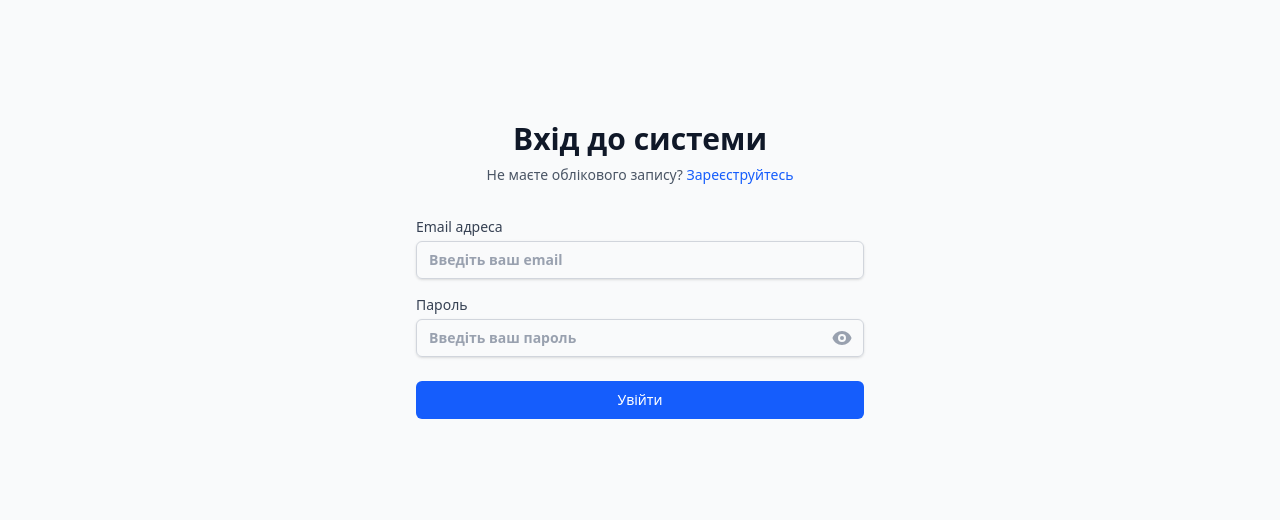
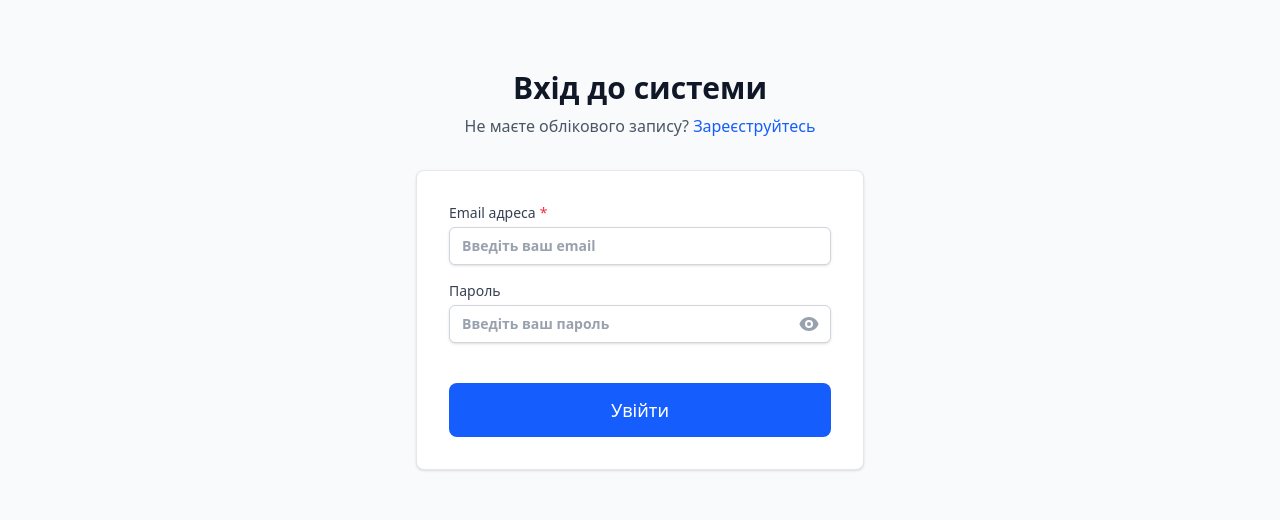
Before and after one commit to zodmy/SiriusAuto, a Next.js app: page /login in a window 1280 px wide. Shown: the part 132-652 px from the top of the page. Built offline with nearby package versions, Linux system fonts and the light colour scheme; no server answers.

Commit message:
refactor: migrate admin login and login pages to universal components

```diff
--- a/src/app/admin/page.tsx
+++ b/src/app/admin/page.tsx
@@ -2,16 +2,16 @@
 
 import { useState, useEffect, useCallback } from 'react';
 import { useRouter } from 'next/navigation';
-import { HiEye, HiEyeOff, HiLockClosed } from 'react-icons/hi';
+import { HiLockClosed } from 'react-icons/hi';
 import LoadingSpinner from '@/components/LoadingSpinner';
 import Button from '@/components/Button';
+import PasswordInput from '@/components/PasswordInput';
 
 export default function AdminLogin() {
   const [password, setPassword] = useState('');
   const [error, setError] = useState('');
   const [isChecking, setIsChecking] = useState(true);
   const [isSubmitting, setIsSubmitting] = useState(false);
-  const [showPassword, setShowPassword] = useState(false);
   const router = useRouter();
 
   useEffect(() => {
@@ -94,28 +94,23 @@ export default function AdminLogin() {
             </div>
             <h1 className='text-2xl font-bold text-gray-900 mb-2'>Адміністративна панель</h1>
             <p className='text-gray-600'>Введіть пароль для доступу до системи управління</p>
-          </div>
+          </div>          <form onSubmit={handleLogin} className='space-y-6'>
+            <PasswordInput
+              id='password'
+              value={password}
+              onChange={(e) => setPassword(e.target.value)}
+              placeholder='Введіть ваш пароль'
+              label='Пароль адміністратора'
+              disabled={isSubmitting}
+              autoFocus
+              autoComplete='current-password'
+              error={error}
+              className='w-full px-4 py-3 text-base'
+            />
 
-          <form onSubmit={handleLogin} className='space-y-6'>
-            <div>
-              <label htmlFor='password' className='block text-sm font-medium text-gray-700 mb-2'>
-                Пароль адміністратора
-              </label>
-              <div className='relative'>
-                <input id='password' type={showPassword ? 'text' : 'password'} value={password} onChange={(e) => setPassword(e.target.value)} placeholder='Введіть ваш пароль' className='w-full px-4 py-3 pr-12 border border-gray-300 rounded-lg shadow-sm placeholder-gray-400 focus:outline-none focus:ring-2 focus:ring-blue-500 focus:border-blue-500 text-gray-900 bg-white transition-colors' disabled={isSubmitting} autoFocus autoComplete='current-password' aria-describedby={error ? 'password-error' : undefined} />
-                <button type='button' onClick={() => setShowPassword(!showPassword)} className='absolute right-3 top-1/2 -translate-y-1/2 text-gray-400 hover:text-gray-600 focus:outline-none focus:text-gray-600 transition-colors' disabled={isSubmitting} aria-label={showPassword ? 'Сховати пароль' : 'Показати пароль'}>
-                  {showPassword ? <HiEyeOff className='w-5 h-5' aria-hidden='true' /> : <HiEye className='w-5 h-5' aria-hidden='true' />}
-                </button>
-              </div>
-            </div>
-            {error && (
-              <div id='password-error' className='bg-red-50 border border-red-200 rounded-lg p-3 text-red-700 text-sm' role='alert'>
-                {error}
-              </div>
-            )}{' '}
             <Button type='submit' isLoading={isSubmitting} disabled={!password.trim()} fullWidth size='lg'>
               Увійти до панелі
-            </Button>{' '}
+            </Button>
           </form>
         </div>
       </div>
--- a/src/app/login/page.tsx
+++ b/src/app/login/page.tsx
@@ -4,16 +4,17 @@ import { useState, useEffect, Suspense } from 'react';
 import { useRouter, useSearchParams } from 'next/navigation';
 import Link from 'next/link';
 import { useAuth } from '@/lib/components/AuthProvider';
-import Header from '@/components/Header';
-import Footer from '@/components/Footer';
-import { HiEye, HiEyeOff } from 'react-icons/hi';
+import AuthLayout from '@/components/AuthLayout';
+import FormField from '@/components/FormField';
+import PasswordInput from '@/components/PasswordInput';
+import Button from '@/components/Button';
+import Alert from '@/components/Alert';
 
 function LoginForm() {
   const [email, setEmail] = useState('');
   const [password, setPassword] = useState('');
   const [error, setError] = useState('');
   const [isSubmitting, setIsSubmitting] = useState(false);
-  const [showPassword, setShowPassword] = useState(false);
   const [successMessage, setSuccessMessage] = useState('');
   const router = useRouter();
   const searchParams = useSearchParams();
@@ -49,83 +50,67 @@ function LoginForm() {
     }
     setIsSubmitting(false);
   };
+  return (
+    <AuthLayout
+      title="Вхід до системи"
+      subtitle={
+        <p>
+          Не маєте облікового запису?{' '}
+          <Link
+            href={`/register${searchParams.get('redirect') ? `?redirect=${searchParams.get('redirect')}` : ''}`}
+            className="font-medium text-blue-600 hover:text-blue-500 transition-colors"
+          >
+            Зареєструйтесь
+          </Link>
+        </p>
+      }
+    >
+      {successMessage && (
+        <Alert type="success" message={successMessage} className="mb-6" />
+      )}
 
-  return (
-    <div className='flex flex-col min-h-screen bg-gray-50'>
-      <Header />
-      <div className='flex-grow flex items-center justify-center py-12 px-4 sm:px-6 lg:px-8'>
-        {' '}
-        <div className='max-w-md w-full space-y-8'>
-          <div className='text-center'>
-            <h2 className='text-3xl font-extrabold text-gray-900'>Вхід до системи</h2>{' '}
-            <p className='mt-2 text-sm text-gray-600'>
-              Не маєте облікового запису?{' '}
-              <Link href={`/register${searchParams.get('redirect') ? `?redirect=${searchParams.get('redirect')}` : ''}`} className='font-medium text-blue-600 hover:text-blue-500 cursor-pointer'>
-                Зареєструйтесь
-              </Link>
-            </p>
-          </div>
-          <form className='mt-8 space-y-6' onSubmit={handleSubmit}>
-            <div className='space-y-4'>
-              <div>
-                <label htmlFor='email' className='block text-sm font-medium text-gray-700'>
-                  Email адреса
-                </label>
-                <div className='mt-1'>
-                  <input id='email' name='email' type='email' autoComplete='email' required value={email} onChange={(e) => setEmail(e.target.value)} className='appearance-none block w-full px-3 py-2 border border-gray-300 rounded-md shadow-sm placeholder-gray-400 focus:outline-none focus:ring-blue-500 focus:border-blue-500 sm:text-sm transition-colors font-semibold text-gray-900' placeholder='Введіть ваш email' />
-                </div>
-              </div>
+      {error && (
+        <Alert type="error" message={error} className="mb-6" />
+      )}
 
-              <div>
-                <label htmlFor='password' className='block text-sm font-medium text-gray-700'>
-                  Пароль
-                </label>
-                <div className='mt-1 relative'>
-                  <input id='password' name='password' type={showPassword ? 'text' : 'password'} autoComplete='current-password' required value={password} onChange={(e) => setPassword(e.target.value)} className='appearance-none block w-full px-3 py-2 pr-10 border border-gray-300 rounded-md shadow-sm placeholder-gray-400 focus:outline-none focus:ring-blue-500 focus:border-blue-500 sm:text-sm transition-colors font-semibold text-gray-900' placeholder='Введіть ваш пароль' />
-                  <button type='button' className='absolute inset-y-0 right-0 pr-3 flex items-center cursor-pointer' onClick={() => setShowPassword(!showPassword)}>
-                    {showPassword ? <HiEyeOff className='h-5 w-5 text-gray-400' /> : <HiEye className='h-5 w-5 text-gray-400' />}
-                  </button>
-                </div>
-              </div>
-            </div>
-            {successMessage && (
-              <div className='rounded-md bg-green-50 p-4 mb-4'>
-                <div className='flex'>
-                  <div className='flex-shrink-0'>
-                    <svg className='h-5 w-5 text-green-400' viewBox='0 0 20 20' fill='currentColor'>
-                      <path fillRule='evenodd' d='M10 18a8 8 0 100-16 8 8 0 000 16zm3.707-9.293a1 1 0 00-1.414-1.414L9 10.586 7.707 9.293a1 1 0 00-1.414 1.414l2 2a1 1 0 001.414 0l4-4z' clipRule='evenodd' />
-                    </svg>
-                  </div>
-                  <div className='ml-3'>
-                    <div className='text-sm text-green-800'>{successMessage}</div>
-                  </div>
-                </div>
-              </div>
-            )}
-            {error && (
-              <div className='rounded-md bg-red-50 p-4'>
-                <div className='flex'>
-                  <div className='flex-shrink-0'>
-                    <svg className='h-5 w-5 text-red-400' viewBox='0 0 20 20' fill='currentColor'>
-                      <path fillRule='evenodd' d='M10 18a8 8 0 100-16 8 8 0 000 16zM8.707 7.293a1 1 0 00-1.414 1.414L8.586 10l-1.293 1.293a1 1 0 101.414 1.414L10 11.414l1.293 1.293a1 1 0 001.414-1.414L11.414 10l1.293-1.293a1 1 0 00-1.414-1.414L10 8.586 8.707 7.293z' clipRule='evenodd' />
-                    </svg>
-                  </div>
-                  <div className='ml-3'>
-                    <div className='text-sm text-red-800'>{error}</div>
-                  </div>
-                </div>
-              </div>
-            )}
-            <div>
-              <button type='submit' disabled={isSubmitting} className='group relative w-full flex justify-center py-2 px-4 border border-transparent text-sm font-medium rounded-md text-white bg-blue-600 hover:bg-blue-700 focus:outline-none focus:ring-2 focus:ring-offset-2 focus:ring-blue-500 disabled:opacity-50 disabled:cursor-not-allowed transition-colors cursor-pointer'>
-                {isSubmitting ? 'Вхід...' : 'Увійти'}
-              </button>
-            </div>{' '}
-          </form>{' '}
-        </div>
-      </div>
-      <Footer />
-    </div>
+      <form onSubmit={handleSubmit} className="space-y-4">
+        <FormField
+          id="email"
+          name="email"
+          type="email"
+          label="Email адреса"
+          placeholder="Введіть ваш email"
+          value={email}
+          onChange={(e) => setEmail(e.target.value)}
+          required
+          autoComplete="email"
+          disabled={isSubmitting}
+        />
+
+        <PasswordInput
+          id="password"
+          name="password"
+          label="Пароль"
+          placeholder="Введіть ваш пароль"
+          value={password}
+          onChange={(e) => setPassword(e.target.value)}
+          required
+          autoComplete="current-password"
+          disabled={isSubmitting}
+        />
+
+        <Button
+          type="submit"
+          disabled={isSubmitting}
+          isLoading={isSubmitting}
+          fullWidth
+          size="lg"
+          className="mt-6"
+        >
+          Увійти
+        </Button>
+      </form>
+    </AuthLayout>
   );
 }
 
```
Also changed, not shown: src/components/Alert.tsx (+10 -21 lines), src/components/AuthLayout.tsx (+7 -21 lines), src/components/FormField.tsx (+11 -28 lines), src/components/PasswordInput.tsx (+7 -25 lines).
